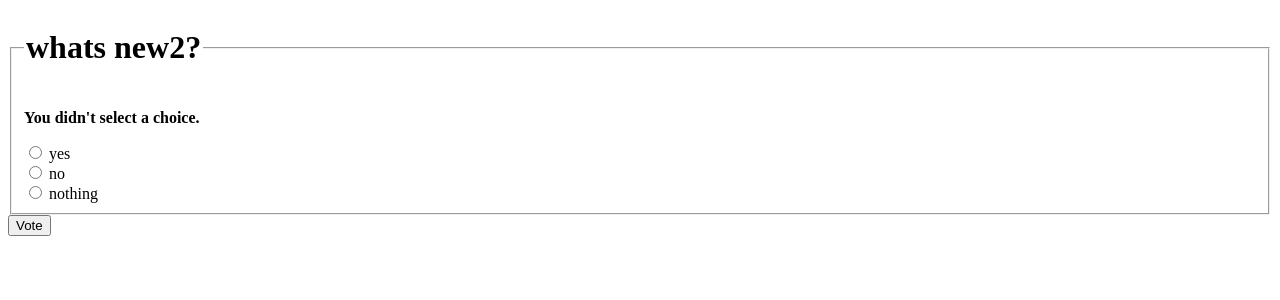
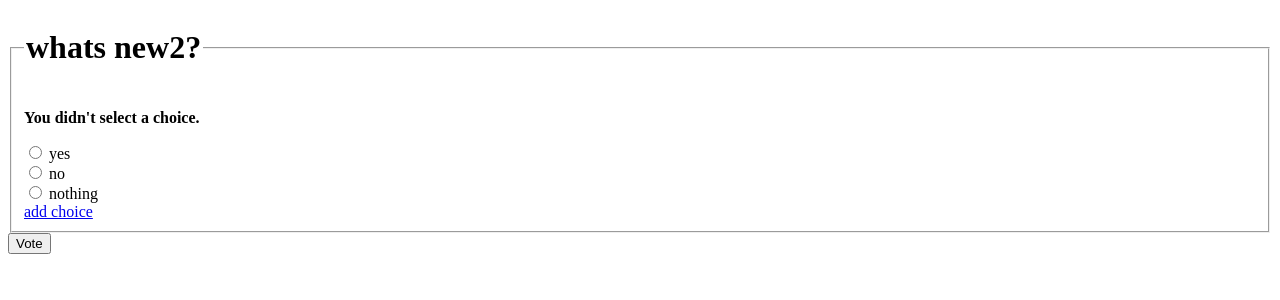
Before and after one commit to Azharyaseen12/django-official-tutorial, a Django app: page /polls/2/vote/ in a window 1280 px wide. Shown: the top 300 px of the page. Run offline with Django 4.2, Linux system fonts and the light colour scheme; data comes from the database, SQL or seed files in the repository; both versions use the stored data as it was after the commit.

Commit message:
choice added

```diff
--- a/polls/templates/polls/detail.html
+++ b/polls/templates/polls/detail.html
@@ -9,6 +9,7 @@
         <input type="radio" name="choice" id="choice{{ forloop.counter }}" value="{{ choice.id }}">
         <label for="choice{{ forloop.counter }}">{{ choice.choice_text }}</label><br>
         {% endfor %}
+        <a href="{% url 'polls:choice' question.id %}">add choice</a>
     </fieldset>
     <input type="submit" value="Vote">
 </form>
--- a/polls/templates/polls/index.html
+++ b/polls/templates/polls/index.html
@@ -4,6 +4,7 @@
     <li><a href="{% url 'polls:detail' question.id %}">{{ question.question_text }}</a></li>
     {% endfor %}
     </ul>
+
 {% else %}
     <p>No polls are available.</p>
 {% endif %}
--- a/polls/urls.py
+++ b/polls/urls.py
@@ -13,4 +13,6 @@ urlpatterns = [
     # ex: /polls/5/vote/
     path("<int:question_id>/vote/", views.vote, name="vote"),
 
+    path("<int:question_id>/choice/", views.choice, name="choice"),
+
 ]
--- a/polls/views.py
+++ b/polls/views.py
@@ -15,6 +15,7 @@ def detail(request, question_id):
     return render(request, "polls/detail.html", {"question": question})
 
 
+
 def results(request, question_id):
     question = get_object_or_404(Question, pk=question_id)
     return render(request, "polls/results.html", {"question": question})
@@ -22,7 +23,6 @@ def results(request, question_id):
 
 def vote(request, question_id):
     question = get_object_or_404(Question, pk=question_id)
-
     try:
         selected_choice = question.choice_set.get(pk=request.POST["choice"])
     except (KeyError, Choice.DoesNotExist):
@@ -42,3 +42,16 @@ def vote(request, question_id):
         # with POST data. This prevents data from being posted twice if a
         # user hits the Back button.
         return HttpResponseRedirect(reverse("polls:results", args=(question.id,)))
+
+def choice(request, question_id):
+    question = get_object_or_404(Question, pk=question_id)
+    if request.method == 'GET':
+        return render(request, "polls/addchoice.html", {"question": question})
+    elif request.method=='POST':
+        user_submited_choice = request.POST["choice"]
+        if user_submited_choice:
+            new_choice = Choice(
+                question=question, choice_text = user_submited_choice,
+                )
+            new_choice.save()
+    return render(request, "polls/detail.html", {"question": question})
```
Also changed, not shown: polls/templates/polls/addchoice.html (added, +14 -0 lines), db.sqlite3.
